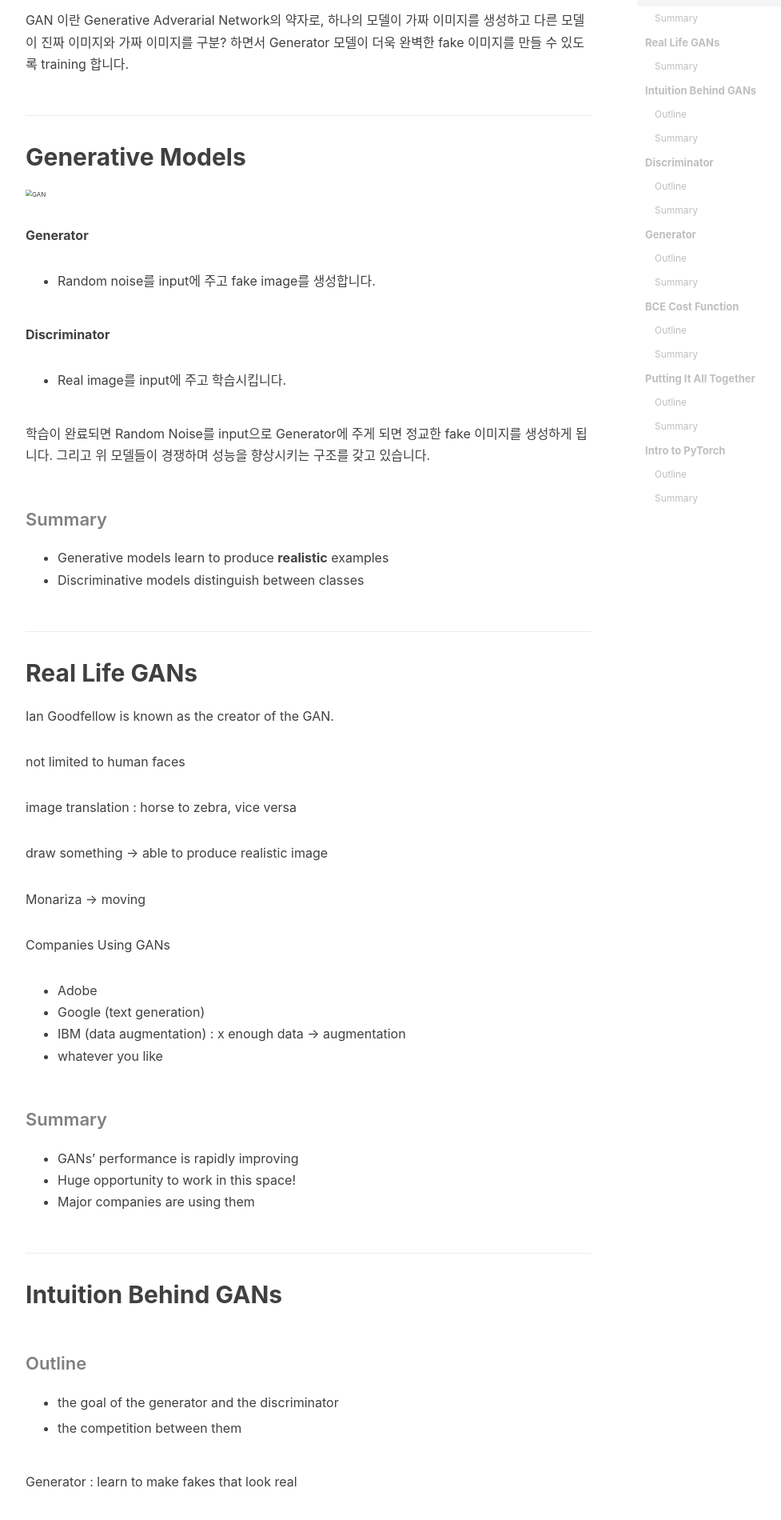
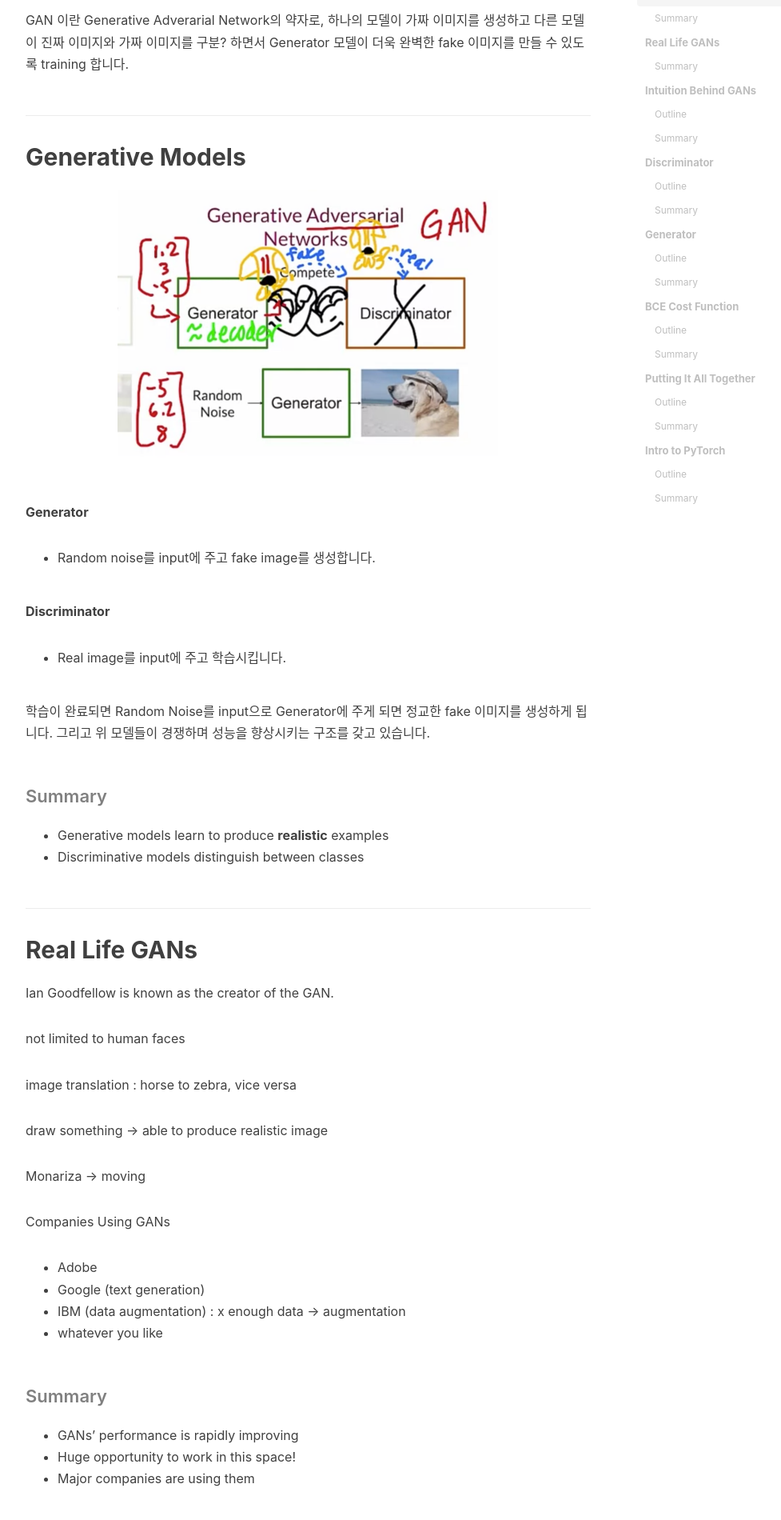
Before and after one commit to didwodnr123/didwodnr123.github.io, a Jekyll site: the page built from _posts/2021-05-27-week1.md, in a window 1280 px wide. Shown: the part 705-2605 px from the top of the page at 80% size, without its empty margins (233-1210 px from the left). Built offline with Jekyll 4.4.1, drawn with Linux system fonts in a browser that asks for light colours; nearby versions of some CDN libraries; comment, search, counter and statistics services are not loaded.

Commit message:
[FIX] image bug

```diff
--- a/_posts/2021-05-27-week1.md
+++ b/_posts/2021-05-27-week1.md
@@ -28,7 +28,7 @@ GAN 이란 Generative Adverarial Network의 약자로, 하나의 모델이 가
 
 
 
-<img src="/Users/yangjaeug/Desktop/GitHub/didwodnr123.github.io/img/AI_study/gan1.png" alt="GAN" style="zoom:50%;" />
+<img src="/img/AI_study/gan1.png" alt="GAN" style="zoom:50%;" />
 
 **Generator**
 
@@ -172,7 +172,7 @@ Noise -> **Generator** -> Features(X hat) -> **Discriminator ** -> Output (Y hat
 - Dfining Models
 - Training
 
-![screenshot](/Users/yangjaeug/Desktop/GitHub/didwodnr123.github.io/img/AI_study/pytorch_vs_tensorflow.png)
+<img src="/img/AI_study/pytorch_vs_tensorflow.png" alt="GAN" />
 
 #### Summary
 
```
Also changed, not shown: 2 other files.
